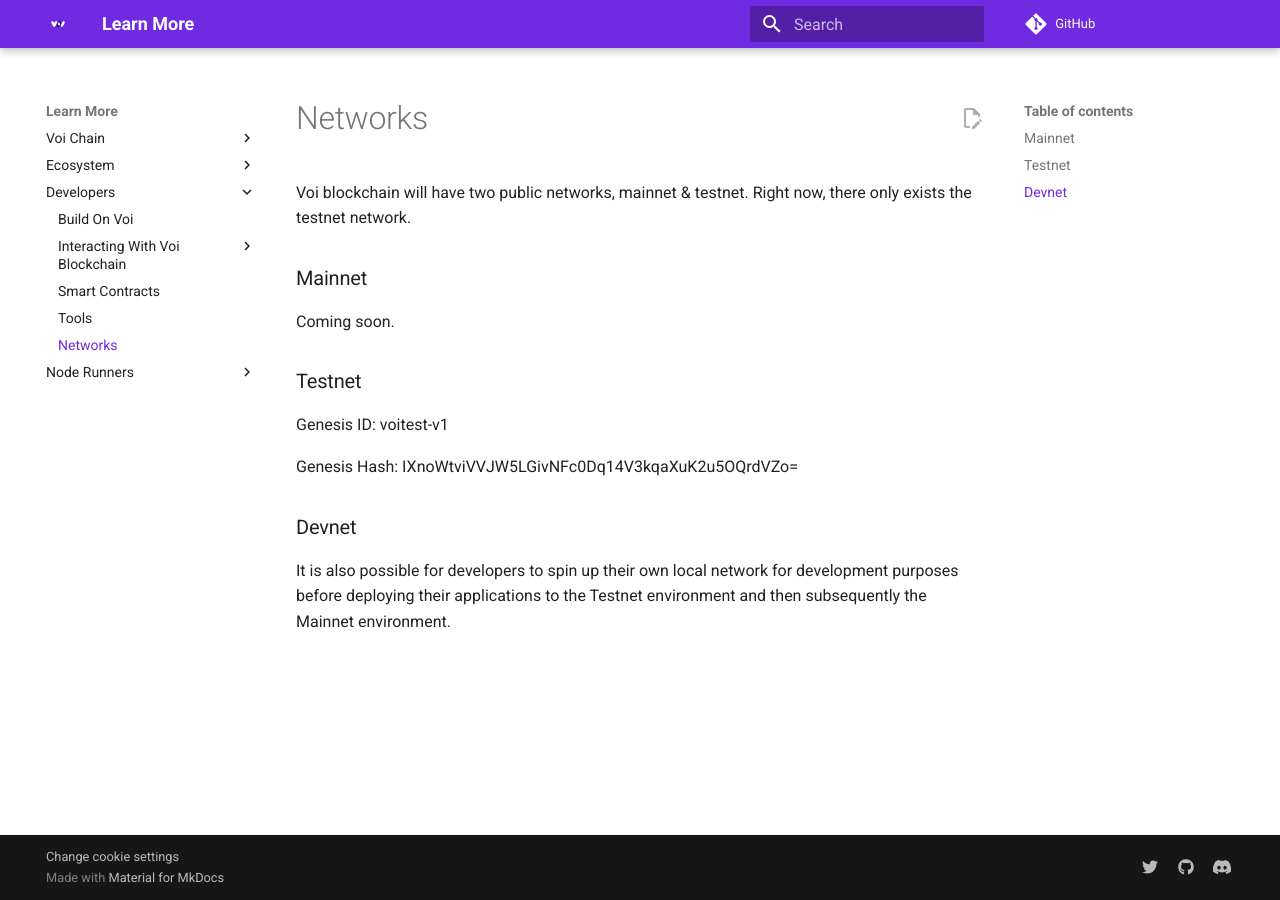
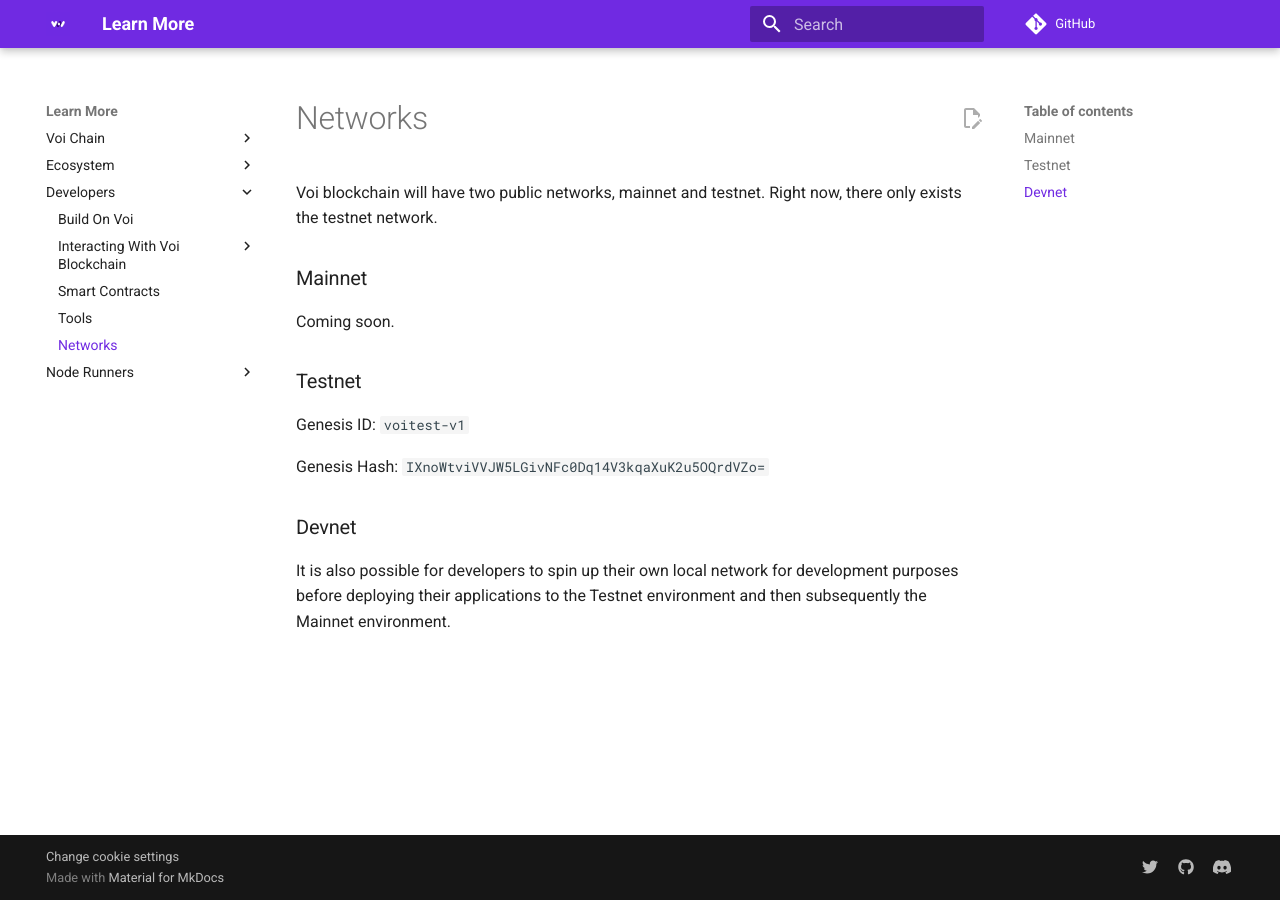
Before and after one commit to VoiNetwork/learn-more, an MkDocs documentation site: the page built from docs/developers/networks.md, in a window 1280 px wide. Built offline with MkDocs 1.6.1 and Material for MkDocs 9.7.7, drawn with Linux system fonts in a browser that asks for light colours; plug-ins that fetch from the network failed and are left out; comment, search, counter and statistics services are not loaded.

Commit message:
Typographical corrections

```diff
--- a/docs/developers/networks.md
+++ b/docs/developers/networks.md
@@ -1,6 +1,6 @@
 # Networks
 
-Voi blockchain will have two public networks, mainnet & testnet. Right now, there only exists the testnet network.
+Voi blockchain will have two public networks, mainnet and testnet. Right now, there only exists the testnet network.
 
 ### Mainnet
 
@@ -8,9 +8,9 @@ Coming soon.
 
 ### Testnet
 
-Genesis ID: voitest-v1
+Genesis ID: `voitest-v1`
 
-Genesis Hash: IXnoWtviVVJW5LGivNFc0Dq14V3kqaXuK2u5OQrdVZo=
+Genesis Hash: `IXnoWtviVVJW5LGivNFc0Dq14V3kqaXuK2u5OQrdVZo=`
 
 ### Devnet
 
```
Also changed, not shown: docs/developers/sdk.md (+2 -2 lines), docs/developers/start-here.md (+1 -1 lines), docs/understanding-voi/assets.md (+1 -1 lines), docs/understanding-voi/core-concepts.md (+14 -14 lines).
